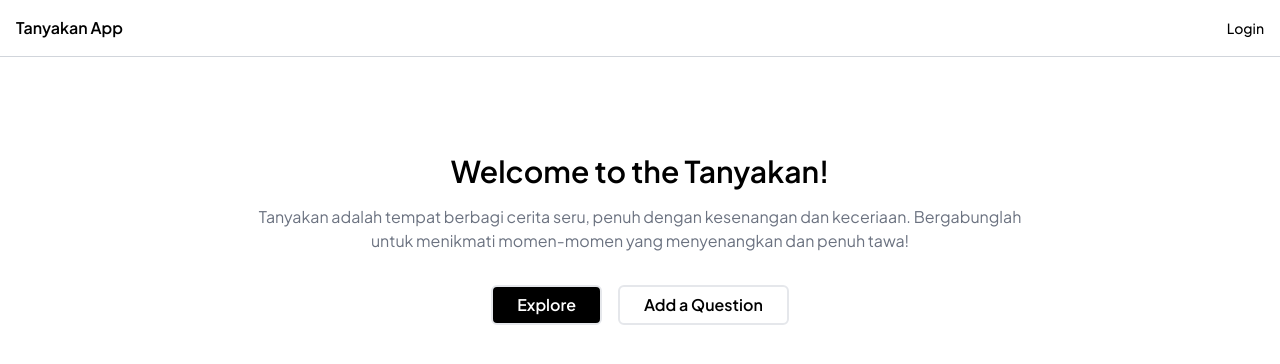
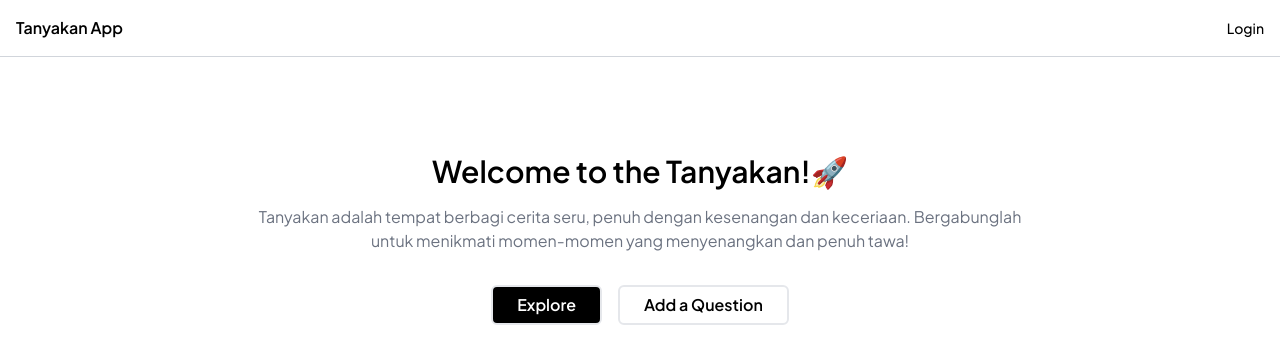
Before and after one commit to Brilliahib/tanyakan-app, a Next.js app: page / in a window 1280 px wide. Shown: the top 364 px of the page. Built offline with nearby package versions, Linux system fonts and the light colour scheme; no server answers; the database is empty.

Commit message:
change title on landing page

```diff
--- a/app/page.tsx
+++ b/app/page.tsx
@@ -11,7 +11,7 @@ export default function MyApp() {
         <div className="">
           <div className="hero-text max-w-3xl">
             <h1 className="text-3xl font-semibold mb-4">
-              Welcome to the Tanyakan!
+              Welcome to the Tanyakan!🚀
             </h1>
             <p className="text-base text-gray-500 text-base mb-6 md:mb-8">
               Tanyakan adalah tempat berbagi cerita seru, penuh dengan
```
